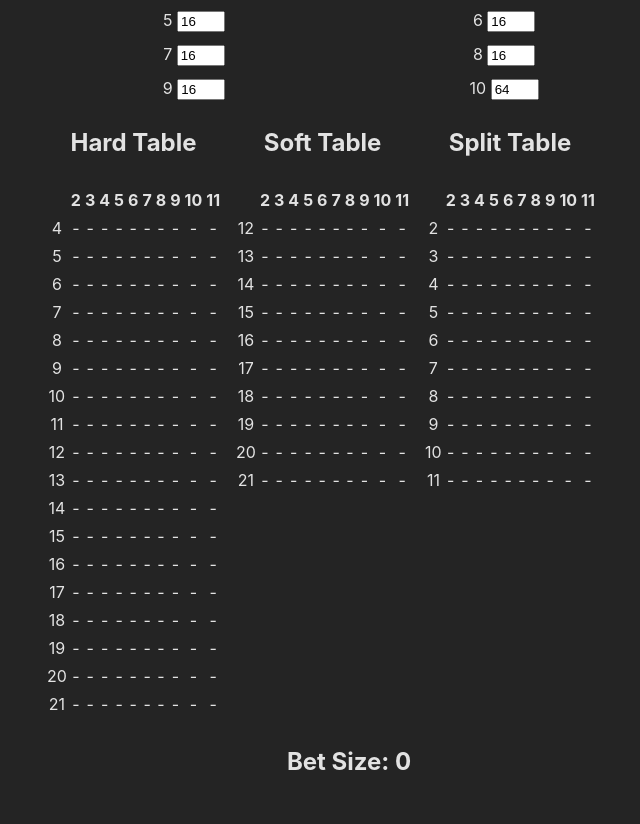
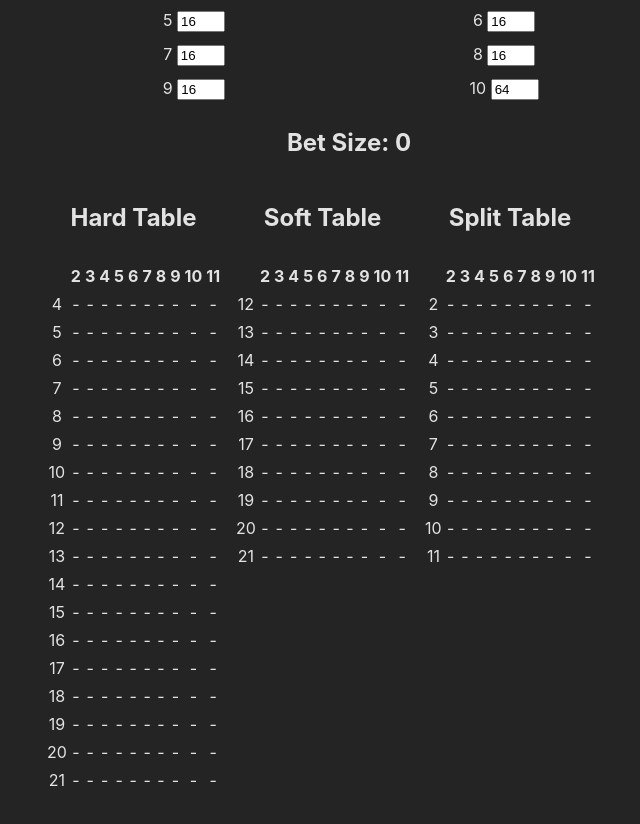
Before and after one commit to Real1236/BlackjackCardCounter, a React (Vite) app in the folder Frontend/: page / in a window 1280 px wide. Shown: the part 402-1226 px from the top of the page, without its empty margins (158-798 px from the left). Built offline with nearby package versions, Linux system fonts and the light colour scheme; no server answers.

Commit message:
put bet size above strategy tables

```diff
--- a/Frontend/src/components/App.jsx
+++ b/Frontend/src/components/App.jsx
@@ -194,13 +194,13 @@ function App() {
             setTenCount={setTenCount}
           />
 
+          <BetSize betSize={betSize} />
+
           <StrategyTables
             hardTable={hardTable}
             softTable={softTable}
             splitTable={splitTable}
           />
-
-          <BetSize betSize={betSize} />
         </div>
 
         <div className="right-column">
```
